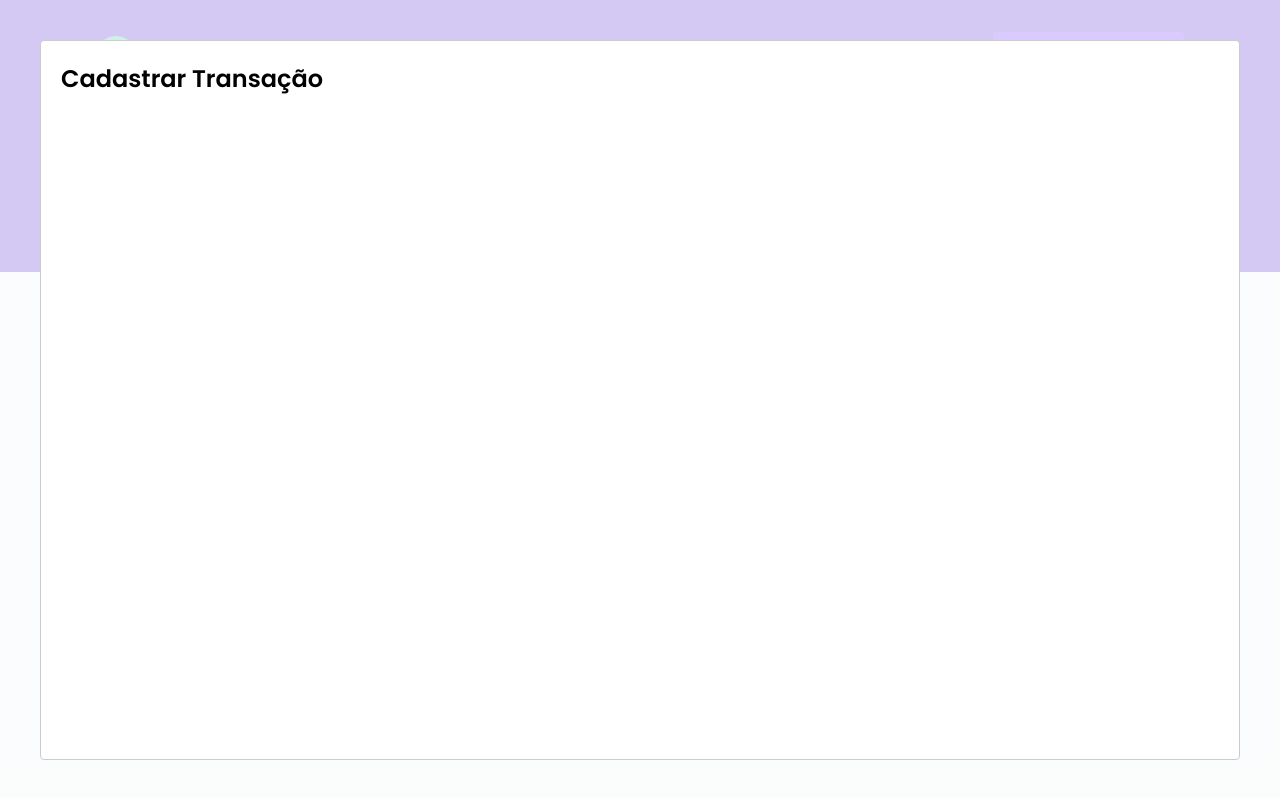
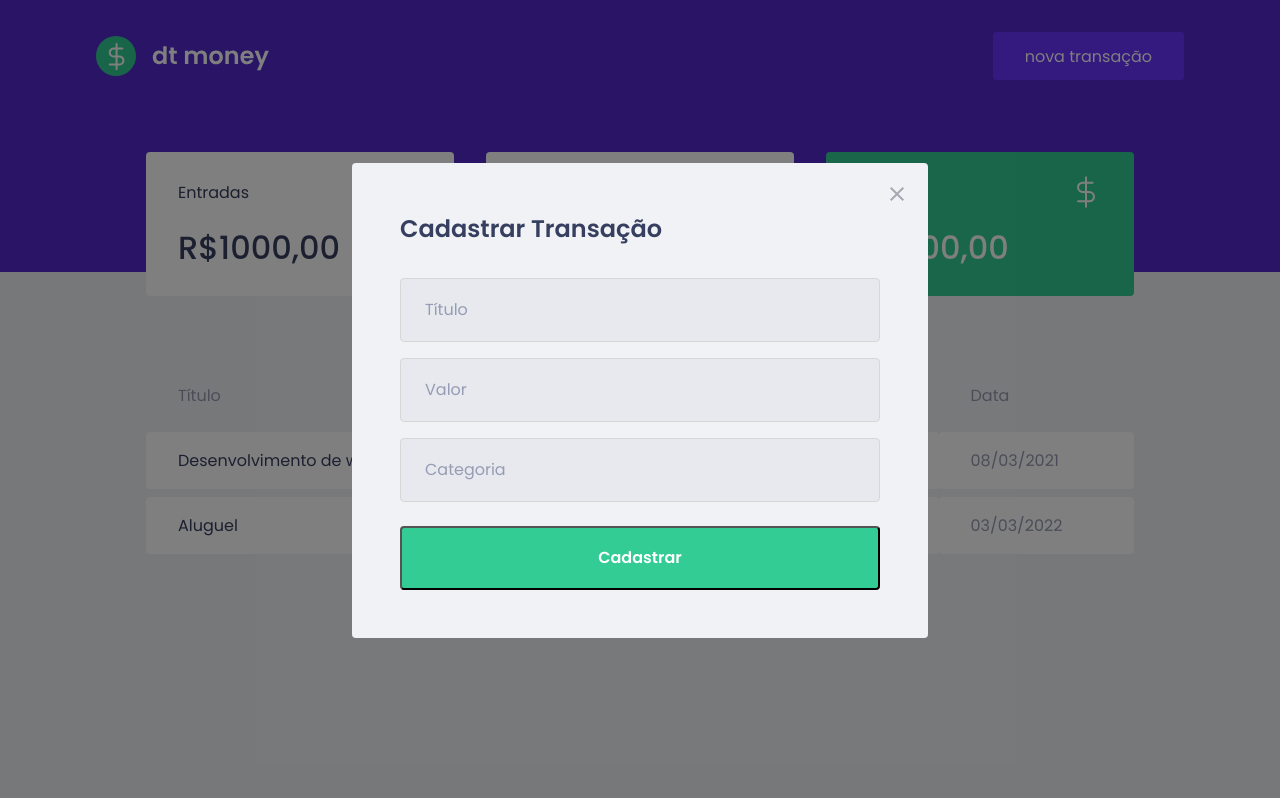
Before and after one commit to LucasMeyble/dtMoney, a React (Create React App) app: page / in a window 1280 px wide. Both pictures are taken after a click on the button "nova transação". Built offline with nearby package versions, Linux system fonts and the light colour scheme; no server answers; what miragejs would draw is missing.

Commit message:
estilizando modal

```diff
--- a/src/components/NewTransactionModal/index.tsx
+++ b/src/components/NewTransactionModal/index.tsx
@@ -1,4 +1,6 @@
 import Modal from "react-modal";
+import closeImg from '../../assets/close.svg';
+import { Container } from "./styles";
 
 interface NewTransactionModalProps {
   isOpen: boolean;
@@ -10,8 +12,35 @@
     <Modal
         isOpen={isOpen}
         onRequestClose={onRequestClose}
+        overlayClassName="react-modal-overlay"
+        className="react-modal-content"
       >
-        <h2>Cadastrar Transação</h2>
+        <button
+          type="button"
+          onClick={onRequestClose}
+          className="react-modal-close"
+        >
+          <img src={closeImg} alt="Fechar modal" />
+        </button>
+        <Container>
+          <h2>Cadastrar Transação</h2>
+
+          <input
+            placeholder="Título"
+          />
+
+          <input
+            type="number"
+            placeholder="Valor"
+          />
+
+          <input
+            placeholder="Categoria"
+          />
+
+          <button type="submit">Cadastrar</button>
+        </Container>
+
     </Modal>
   )
 }
--- a/src/components/NewTransactionModal/styles.ts
+++ b/src/components/NewTransactionModal/styles.ts
@@ -1,5 +1,49 @@
 import styled from "styled-components";
 
-export const Container = styled.div`
+export const Container = styled.form`
+  h2 {
+    color: var(--text-title);
+    font-size: 1.5rem;
+    margin-bottom: 2rem;
+  }
+
+  input {
+    width: 100%;
+    padding: 0 1.5rem;
+    height: 4rem;
+    border-radius: 0.25rem;
+
+    border: 1px solid #d7d7d7;
+    background: #e7e9ee;
+
+    font-weight: 400;
+    font-size: 1rem;
+    &::placeholder {
+      color: var(--text-body);
+    }
+
+    //todo input q tenha um input antes dele tera isso
+    & + input {
+      margin-top: 1rem;
+    }
+  }
+
+  button[type="submit"]{
+    width: 100%;
+    padding: 0 1.5rem;
+    height: 4rem;
+    background: var(--green);
+    color: #fff;
+    border-radius: 0.25rem;
+    font-size: 1rem;
+    margin-top: 1.5rem;
+    font-weight: 600;
+
+    transition: filter 0.2s;
+
+    &:hover{
+      filter: brightness(0.9);
+    }
+  }
 
 `
--- a/src/styles/global.ts
+++ b/src/styles/global.ts
@@ -57,4 +57,39 @@
     cursor: not-allowed;
   }
 
+  .react-modal-overlay {
+    position: fixed;
+    top: 0;
+    left: 0;
+    right: 0;
+    bottom: 0;
+    display: flex;
+    align-items: center;
+    justify-content: center;
+    background: rgba(0, 0, 0, 0.5);
+  }
+
+  .react-modal-content {
+    position: relative;
+    padding: 3rem;
+    width: 100%;
+    max-width: 576px;
+    background: var(--background);
+    border-radius: 0.25rem;
+  }
+
+  .react-modal-close {
+    position: absolute;
+    right: 1.5rem;
+    top: 1.5rem;
+    border: 0;
+    background: transparent;
+
+    transition: filter 0.2s;
+
+    &:hover{
+      filter: brightness(0.9);
+    }
+  }
+
 `
```
